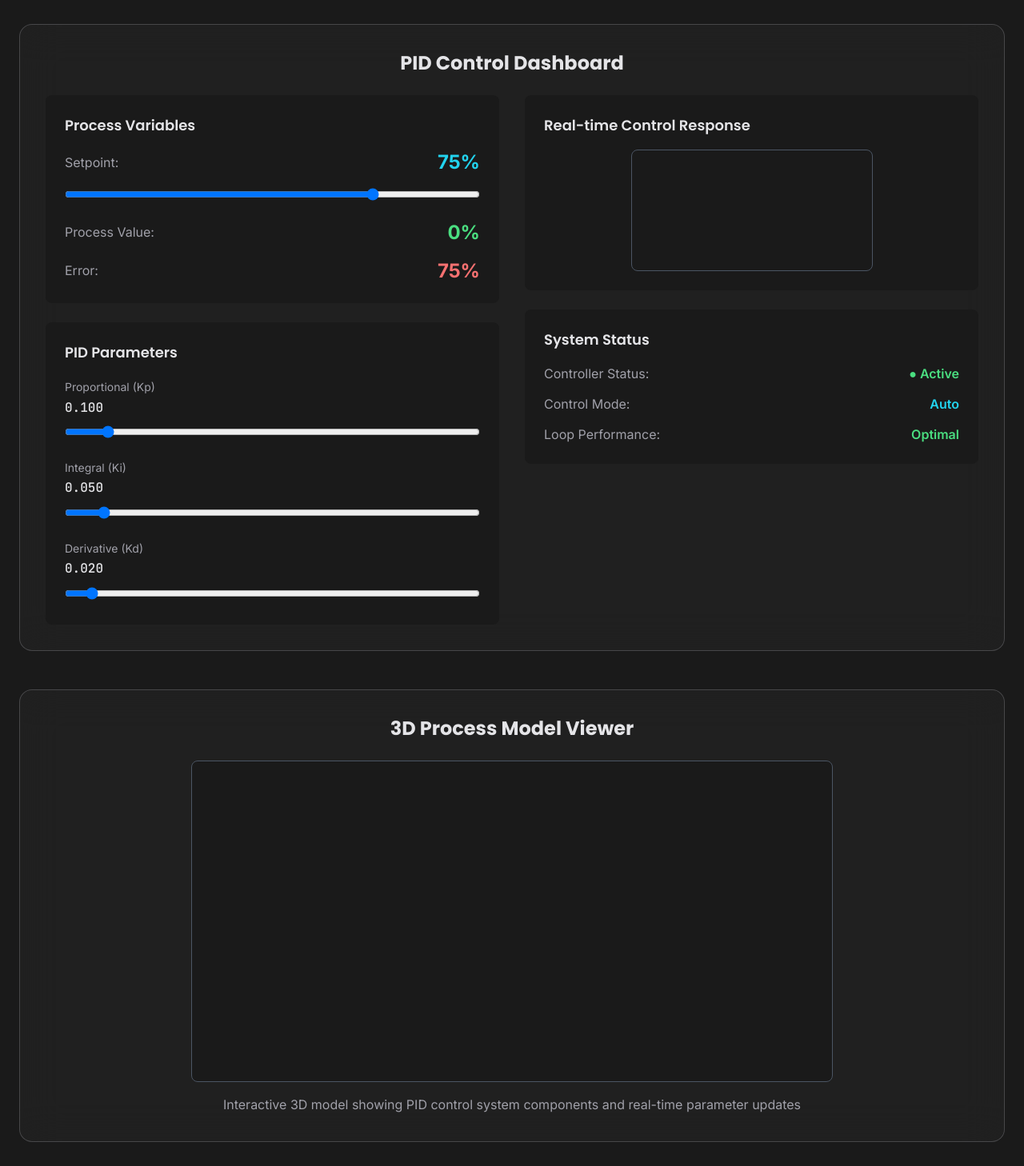
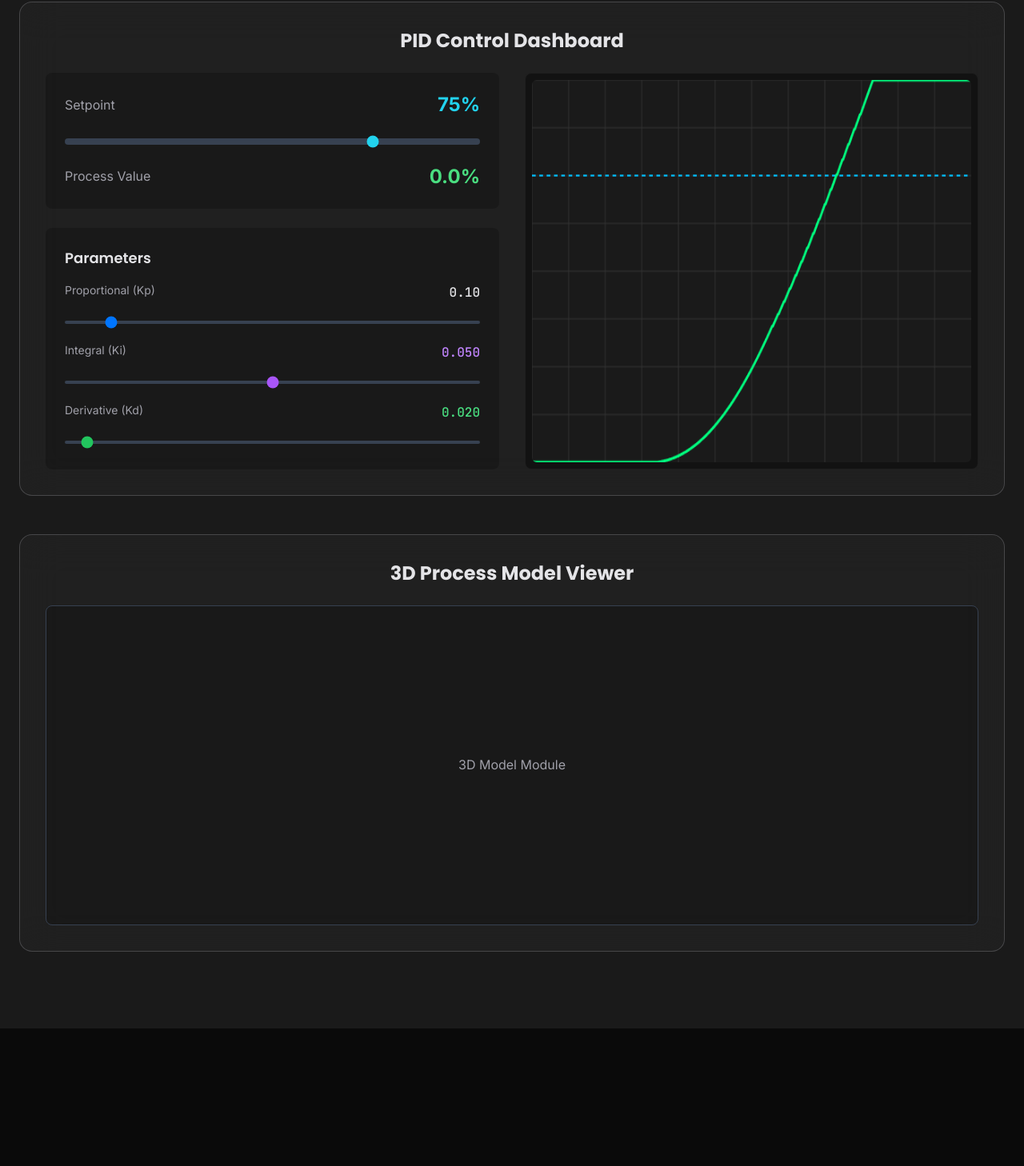
Before and after one commit to christiantespinosa/control-system-website, a Next.js app in the folder Christian Espinosa - Control System Engineer website ver 5/portfolio-nextjs/: page / in a window 1280 px wide. Shown: the part 9764-11222 px from the top of the page at 80% size. After the commit the page ends 11050 px from the top, so only its background shows below. Built offline with nearby package versions, Linux system fonts and the light colour scheme.

Commit message:
Update InteractiveDashboard.tsx

```diff
--- a/Christian Espinosa - Control System Engineer website ver 5/portfolio-nextjs/src/components/InteractiveDashboard.tsx
+++ b/Christian Espinosa - Control System Engineer website ver 5/portfolio-nextjs/src/components/InteractiveDashboard.tsx
@@ -1,366 +1,212 @@
 'use client'
 
-import { useEffect, useRef, useState } from 'react'
+import { useState, useEffect, useRef } from 'react'
 
 export default function InteractiveDashboard() {
+  // 1. Controls State
+  const [setpoint, setSetpoint] = useState(75)
+  const [kp, setKp] = useState(0.1)
+  const [ki, setKi] = useState(0.05)
+  const [kd, setKd] = useState(0.02)
+
+  // 2. Physics & History State (Refs persist without re-rendering)
+  const stateRef = useRef({
+    value: 0,
+    velocity: 0,
+    integral: 0,
+    lastError: 0,
+    lastTime: Date.now(),
+    // Store history here so it doesn't wipe on re-render
+    history: new Array(300).fill(0)
+  })
+
+  // 3. Refs to pass current control values into the animation loop without restarting it
+  const controlsRef = useRef({ setpoint, kp, ki, kd })
+
+  // Update controls ref whenever state changes
+  useEffect(() => {
+    controlsRef.current = { setpoint, kp, ki, kd }
+  }, [setpoint, kp, ki, kd])
+
   const canvasRef = useRef<HTMLCanvasElement>(null)
-  const pidCanvasRef = useRef<HTMLCanvasElement>(null)
-  const [isInitializing, setIsInitializing] = useState(true)
 
+  // 4. The Physics Loop (60 FPS - Never Restarts)
   useEffect(() => {
-    // Initialize 3D model viewer and Canvas components
-    const initDashboard = () => {
-      try {
-        // Load the 3D model script
-        const script = document.createElement('script')
-        script.src = '/js/3d-model.js'
-        script.onload = () => {
-          // Initialize 3D viewer if available
-          if (typeof (window as any).initPIDControlScene === 'function') {
-            const canvas = document.getElementById('pid-3d-canvas') as HTMLCanvasElement
-            if (canvas) {
-              (window as any).initPIDControlScene(canvas)
-            }
-          }
-        }
-        document.head.appendChild(script)
+    let animationId: number
+    const canvas = canvasRef.current
+    const ctx = canvas?.getContext('2d')
 
-        // Initialize Canvas PID Controller
-        initCanvasPIDController()
+    const updatePhysics = () => {
+      if (!ctx || !canvas) return
 
-        setIsInitializing(false)
-      } catch (error) {
-        console.error('Dashboard initialization error:', error)
-        setIsInitializing(false)
-      }
+      const now = Date.now()
+      const dt = Math.min((now - stateRef.current.lastTime) / 1000, 0.1)
+      stateRef.current.lastTime = now
+
+      // Get latest controls from Ref (No dependency restart)
+      const { setpoint: sp, kp: p, ki: i, kd: d } = controlsRef.current
+
+      // --- PID Calculation ---
+      const pv = stateRef.current.value
+      const error = sp - pv
+
+      stateRef.current.integral += error * dt
+      const derivative = (error - stateRef.current.lastError) / dt
+      stateRef.current.lastError = error
+
+      const output = (p * error) + (i * stateRef.current.integral) + (d * derivative)
+      // -----------------------
+
+      // Physics Simulation
+      stateRef.current.velocity += (output - pv * 0.1) * dt
+      stateRef.current.value += stateRef.current.velocity * dt
+
+      // Limits
+      if (stateRef.current.value < 0) stateRef.current.value = 0
+      if (stateRef.current.value > 100) stateRef.current.value = 100
+
+      // Update History
+      stateRef.current.history.push(stateRef.current.value)
+      if (stateRef.current.history.length > canvas.width) stateRef.current.history.shift()
+
+      // Draw
+      drawGraph(ctx, canvas.width, canvas.height, stateRef.current.history, sp)
+
+      animationId = requestAnimationFrame(updatePhysics)
     }
 
-    const initCanvasPIDController = () => {
-      const canvas = pidCanvasRef.current
-      if (!canvas) return
+    animationId = requestAnimationFrame(updatePhysics)
+    return () => cancelAnimationFrame(animationId)
+  }, []) // Empty dependency array = Loop runs forever, never wipes
 
-      const ctx = canvas.getContext('2d')
-      if (!ctx) return
+  // 5. Drawing Logic
+  const drawGraph = (ctx: CanvasRenderingContext2D, w: number, h: number, data: number[], sp: number) => {
+    ctx.fillStyle = '#1A1A1A'
+    ctx.fillRect(0, 0, w, h)
 
-      // Canvas PID Controller Implementation
-      class CanvasPIDController {
-        private canvas: HTMLCanvasElement
-        private ctx: CanvasRenderingContext2D
-        private setpoint: number = 75
-        private processValue: number = 0
-        private kp: number = 0.1
-        private ki: number = 0.05
-        private kd: number = 0.02
-        private integral: number = 0
-        private previousError: number = 0
-        private animationId: number | null = null
+    // Grid
+    ctx.strokeStyle = '#333'
+    ctx.lineWidth = 1
+    ctx.beginPath()
+    for (let i = 0; i < w; i += 50) { ctx.moveTo(i, 0); ctx.lineTo(i, h) }
+    for (let i = 0; i < h; i += 50) { ctx.moveTo(0, i); ctx.lineTo(w, i) }
+    ctx.stroke()
 
-        constructor(canvas: HTMLCanvasElement) {
-          this.canvas = canvas
-          this.ctx = canvas.getContext('2d')!
-          this.setupCanvas()
-          this.startAnimation()
-          this.setupControls()
-        }
+    // Setpoint Line
+    const spY = h - (sp / 100 * h)
+    ctx.strokeStyle = '#00BFFF'
+    ctx.lineWidth = 2
+    ctx.setLineDash([5, 5])
+    ctx.beginPath()
+    ctx.moveTo(0, spY)
+    ctx.lineTo(w, spY)
+    ctx.stroke()
+    ctx.setLineDash([])
 
-        private setupCanvas() {
-          this.canvas.width = 600
-          this.canvas.height = 400
-          this.ctx.fillStyle = '#1A1A1A'
-          this.ctx.fillRect(0, 0, this.canvas.width, this.canvas.height)
-        }
-
-        private startAnimation() {
-          const animate = () => {
-            this.updatePID()
-            this.draw()
-            this.animationId = requestAnimationFrame(animate)
-          }
-          animate()
-        }
-
-        private updatePID() {
-          const error = this.setpoint - this.processValue
-
-          this.integral += error * 0.1
-          const derivative = (error - this.previousError) / 0.1
-
-          const output = this.kp * error + this.ki * this.integral + this.kd * derivative
-
-          this.processValue += output * 0.05
-          this.processValue = Math.max(0, Math.min(100, this.processValue))
-
-          this.previousError = error
-        }
-
-        private draw() {
-          // Clear canvas
-          this.ctx.fillStyle = '#1A1A1A'
-          this.ctx.fillRect(0, 0, this.canvas.width, this.canvas.height)
-
-          // Draw grid
-          this.ctx.strokeStyle = '#2A2A2A'
-          this.ctx.lineWidth = 1
-          for (let i = 0; i <= 10; i++) {
-            const x = (this.canvas.width / 10) * i
-            const y = (this.canvas.height / 10) * i
-            this.ctx.beginPath()
-            this.ctx.moveTo(x, 0)
-            this.ctx.lineTo(x, this.canvas.height)
-            this.ctx.moveTo(0, y)
-            this.ctx.lineTo(this.canvas.width, y)
-            this.ctx.stroke()
-          }
-
-          // Draw setpoint line
-          this.ctx.strokeStyle = '#00BFFF'
-          this.ctx.lineWidth = 2
-          const setpointY = this.canvas.height - (this.setpoint / 100) * this.canvas.height
-          this.ctx.beginPath()
-          this.ctx.moveTo(0, setpointY)
-          this.ctx.lineTo(this.canvas.width, setpointY)
-          this.ctx.stroke()
-
-          // Draw process value
-          this.ctx.strokeStyle = '#00FF7F'
-          this.ctx.lineWidth = 3
-          const processY = this.canvas.height - (this.processValue / 100) * this.canvas.height
-          this.ctx.fillStyle = '#00FF7F'
-          this.ctx.beginPath()
-          this.ctx.arc(this.canvas.width / 2, processY, 5, 0, 2 * Math.PI)
-          this.ctx.fill()
-
-          // Draw text
-          this.ctx.fillStyle = '#E4E4E7'
-          this.ctx.font = '14px Inter'
-          this.ctx.fillText(`Setpoint: ${this.setpoint.toFixed(1)}%`, 10, 20)
-          this.ctx.fillText(`Process Value: ${this.processValue.toFixed(1)}%`, 10, 40)
-          this.ctx.fillText(`Error: ${(this.setpoint - this.processValue).toFixed(1)}%`, 10, 60)
-
-          // Draw PID parameters
-          this.ctx.fillText(`Kp: ${this.kp.toFixed(3)}`, 10, this.canvas.height - 60)
-          this.ctx.fillText(`Ki: ${this.ki.toFixed(3)}`, 10, this.canvas.height - 40)
-          this.ctx.fillText(`Kd: ${this.kd.toFixed(3)}`, 10, this.canvas.height - 20)
-        }
-
-        private setupControls() {
-          // Set up event listeners for controls
-          document.addEventListener('input', (e) => {
-            const target = e.target as HTMLInputElement
-
-            switch (target.id) {
-              case 'pid-setpoint-slider':
-                this.setpoint = parseFloat(target.value)
-                break
-              case 'pid-kp':
-                this.kp = parseFloat(target.value)
-                break
-              case 'pid-ki':
-                this.ki = parseFloat(target.value)
-                break
-              case 'pid-kd':
-                this.kd = parseFloat(target.value)
-                break
-            }
-          })
-        }
-
-        public destroy() {
-          if (this.animationId) {
-            cancelAnimationFrame(this.animationId)
-          }
-        }
-      }
-
-      // Initialize the PID controller
-      new CanvasPIDController(canvas)
-    }
-
-    // Wait for Three.js to load
-    const checkThreeJS = () => {
-      if (typeof (window as any).THREE !== 'undefined') {
-        initDashboard()
-      } else {
-        setTimeout(checkThreeJS, 100)
-      }
-    }
-
-    checkThreeJS()
-
-    return () => {
-      // Cleanup
-      if (typeof (window as any).destroyPIDControlScene === 'function') {
-        (window as any).destroyPIDControlScene()
-      }
-    }
-  }, [])
+    // Process Value Line
+    ctx.strokeStyle = '#00FF7F'
+    ctx.lineWidth = 3
+    ctx.beginPath()
+    data.forEach((val, i) => {
+      const y = h - (val / 100 * h)
+      if (i === 0) ctx.moveTo(i, y)
+      else ctx.lineTo(i, y)
+    })
+    ctx.stroke()
+  }
 
   return (
     <section id="interactive-dashboard" className="py-24 bg-background-surface">
       <div className="max-w-7xl mx-auto px-6">
+
         <div className="text-center mb-16">
           <h2 className="text-4xl md:text-5xl font-heading font-bold text-text-primary mb-6">
             Interactive Dashboard
           </h2>
           <p className="text-lg text-text-secondary max-w-2xl mx-auto">
-            Real-time PID control simulation and analytics powered by Canvas and WebGL for optimal performance.
+            Real-time PID control simulation powered by React & Canvas.
           </p>
         </div>
 
-        {/* PID Control Canvas Dashboard */}
-        <div className="mb-12">
-          <div className="glass-card rounded-2xl p-8">
-            <h3 className="text-2xl font-heading font-bold text-text-primary mb-6 text-center">
-              PID Control Dashboard
-            </h3>
-            <div className="grid md:grid-cols-2 gap-8">
-              {/* Process Variables */}
-              <div className="space-y-6">
-                <div className="bg-background-surface rounded-lg p-6">
-                  <h4 className="text-lg font-semibold text-text-primary mb-4">Process Variables</h4>
-                  <div className="space-y-4">
-                    <div className="flex justify-between items-center">
-                      <span className="text-text-secondary">Setpoint:</span>
-                      <span id="pid-setpoint" className="text-2xl font-bold text-cyan-400">75%</span>
-                    </div>
-                    <input
-                      type="range"
-                      id="pid-setpoint-slider"
-                      min="0"
-                      max="100"
-                      defaultValue="75"
-                      className="w-full accent-primary-500"
-                    />
+        <div className="glass-card rounded-2xl p-8 mb-12">
+          <h3 className="text-2xl font-heading font-bold text-text-primary mb-6 text-center">
+            PID Control Dashboard
+          </h3>
 
-                    <div className="flex justify-between items-center">
-                      <span className="text-text-secondary">Process Value:</span>
-                      <span id="pid-process-value" className="text-2xl font-bold text-green-400">0%</span>
-                    </div>
+          <div className="grid md:grid-cols-2 gap-8">
 
-                    <div className="flex justify-between items-center">
-                      <span className="text-text-secondary">Error:</span>
-                      <span id="pid-error" className="text-2xl font-bold text-red-400">75%</span>
-                    </div>
-                  </div>
+            {/* CONTROLS */}
+            <div className="space-y-6">
+              <div className="bg-black/20 rounded-lg p-6">
+                <div className="flex justify-between items-center mb-4">
+                  <span className="text-text-secondary">Setpoint</span>
+                  <span className="text-2xl font-bold text-cyan-400">{setpoint}%</span>
                 </div>
-
-                {/* PID Parameters */}
-                <div className="bg-background-surface rounded-lg p-6">
-                  <h4 className="text-lg font-semibold text-text-primary mb-4">PID Parameters</h4>
-                  <div className="space-y-4">
-                    <div>
-                      <label className="text-text-secondary text-sm">Proportional (Kp)</label>
-                      <div className="flex justify-between items-center mb-2">
-                        <span id="pid-kp-value" className="text-primary-400 font-mono">0.100</span>
-                      </div>
-                      <input
-                        type="range"
-                        id="pid-kp"
-                        min="0.01"
-                        max="1.0"
-                        step="0.01"
-                        defaultValue="0.1"
-                        className="w-full accent-primary-500"
-                      />
-                    </div>
-                    <div>
-                      <label className="text-text-secondary text-sm">Integral (Ki)</label>
-                      <div className="flex justify-between items-center mb-2">
-                        <span id="pid-ki-value" className="text-primary-400 font-mono">0.050</span>
-                      </div>
-                      <input
-                        type="range"
-                        id="pid-ki"
-                        min="0.01"
-                        max="0.5"
-                        step="0.01"
-                        defaultValue="0.05"
-                        className="w-full accent-primary-500"
-                      />
-                    </div>
-                    <div>
-                      <label className="text-text-secondary text-sm">Derivative (Kd)</label>
-                      <div className="flex justify-between items-center mb-2">
-                        <span id="pid-kd-value" className="text-primary-400 font-mono">0.020</span>
-                      </div>
-                      <input
-                        type="range"
-                        id="pid-kd"
-                        min="0.01"
-                        max="0.2"
-                        step="0.01"
-                        defaultValue="0.02"
-                        className="w-full accent-primary-500"
-                      />
-                    </div>
-                  </div>
+                <input
+                  type="range" min="0" max="100"
+                  value={setpoint}
+                  onChange={(e) => setSetpoint(Number(e.target.value))}
+                  className="w-full accent-cyan-400 h-2 bg-gray-700 rounded-lg appearance-none cursor-pointer"
+                />
+                <div className="flex justify-between items-center mt-4">
+                  <span className="text-text-secondary">Process Value</span>
+                  <span className="text-2xl font-bold text-green-400">
+                    {stateRef.current.value.toFixed(1)}%
+                  </span>
                 </div>
               </div>
 
-              {/* Canvas Visualization */}
-              <div className="space-y-6">
-                <div className="bg-background-surface rounded-lg p-6">
-                  <h4 className="text-lg font-semibold text-text-primary mb-4">Real-time Control Response</h4>
-                  <div className="flex justify-center">
-                    <canvas
-                      ref={pidCanvasRef}
-                      id="pid-control-canvas"
-                      className="border border-gray-600 rounded-lg bg-background-surface"
-                      style={{ maxWidth: '100%', height: 'auto' }}
-                    />
+              <div className="bg-black/20 rounded-lg p-6 space-y-4">
+                <h4 className="text-lg font-semibold text-text-primary mb-4">Parameters</h4>
+
+                <div>
+                  <div className="flex justify-between mb-2">
+                    <span className="text-sm text-text-secondary">Proportional (Kp)</span>
+                    <span className="font-mono text-primary-400">{kp.toFixed(2)}</span>
                   </div>
+                  <input type="range" min="0" max="1" step="0.01" value={kp} onChange={(e) => setKp(Number(e.target.value))} className="w-full accent-primary-500 h-1 bg-gray-700 rounded-lg appearance-none cursor-pointer"/>
                 </div>
 
-                {/* Status Indicators */}
-                <div className="bg-background-surface rounded-lg p-6">
-                  <h4 className="text-lg font-semibold text-text-primary mb-4">System Status</h4>
-                  <div className="space-y-3">
-                    <div className="flex items-center justify-between">
-                      <span className="text-text-secondary">Controller Status:</span>
-                      <span className="text-green-400 font-semibold">● Active</span>
-                    </div>
-                    <div className="flex items-center justify-between">
-                      <span className="text-text-secondary">Control Mode:</span>
-                      <span className="text-cyan-400 font-semibold">Auto</span>
-                    </div>
-                    <div className="flex items-center justify-between">
-                      <span className="text-text-secondary">Loop Performance:</span>
-                      <span className="text-green-400 font-semibold">Optimal</span>
-                    </div>
+                <div>
+                  <div className="flex justify-between mb-2">
+                    <span className="text-sm text-text-secondary">Integral (Ki)</span>
+                    <span className="font-mono text-purple-400">{ki.toFixed(3)}</span>
                   </div>
+                  <input type="range" min="0" max="0.1" step="0.001" value={ki} onChange={(e) => setKi(Number(e.target.value))} className="w-full accent-purple-500 h-1 bg-gray-700 rounded-lg appearance-none cursor-pointer"/>
+                </div>
+
+                <div>
+                  <div className="flex justify-between mb-2">
+                    <span className="text-sm text-text-secondary">Derivative (Kd)</span>
+                    <span className="font-mono text-green-400">{kd.toFixed(3)}</span>
+                  </div>
+                  <input type="range" min="0" max="0.5" step="0.001" value={kd} onChange={(e) => setKd(Number(e.target.value))} className="w-full accent-green-500 h-1 bg-gray-700 rounded-lg appearance-none cursor-pointer"/>
                 </div>
               </div>
+            </div>
+
+            {/* GRAPH */}
+            <div className="bg-black/40 rounded-lg p-2 border border-white/5">
+              <canvas
+                ref={canvasRef}
+                width={600}
+                height={400}
+                className="w-full h-full rounded-md"
+              />
             </div>
           </div>
         </div>
 
-        {/* 3D Model Viewer */}
+        {/* 3D Model Viewer Placeholder (Restored Layout) */}
         <div className="glass-card rounded-2xl p-8">
           <h3 className="text-2xl font-heading font-bold text-text-primary mb-6 text-center">
             3D Process Model Viewer
           </h3>
-          <div className="flex justify-center">
-            <canvas
-              id="pid-3d-canvas"
-              width={800}
-              height={400}
-              className="border border-gray-600 rounded-lg bg-background-surface"
-              style={{ maxWidth: '100%', height: 'auto' }}
-            />
+          <div className="flex justify-center bg-black/20 rounded-lg h-[400px] items-center border border-gray-700">
+             <p className="text-text-secondary">3D Model Module</p>
           </div>
-          <p className="text-center text-text-secondary mt-4">
-            Interactive 3D model showing PID control system components and real-time parameter updates
-          </p>
         </div>
 
-        {isInitializing && (
-          <div className="text-center mt-8">
-            <div className="inline-flex items-center px-4 py-2 bg-primary-500 bg-opacity-20 border border-primary-500 rounded-lg text-primary-400">
-              <div className="animate-spin rounded-full h-4 w-4 border-b-2 border-primary-400 mr-2"></div>
-              Initializing Dashboard...
-            </div>
-          </div>
-        )}
       </div>
     </section>
   )
```
